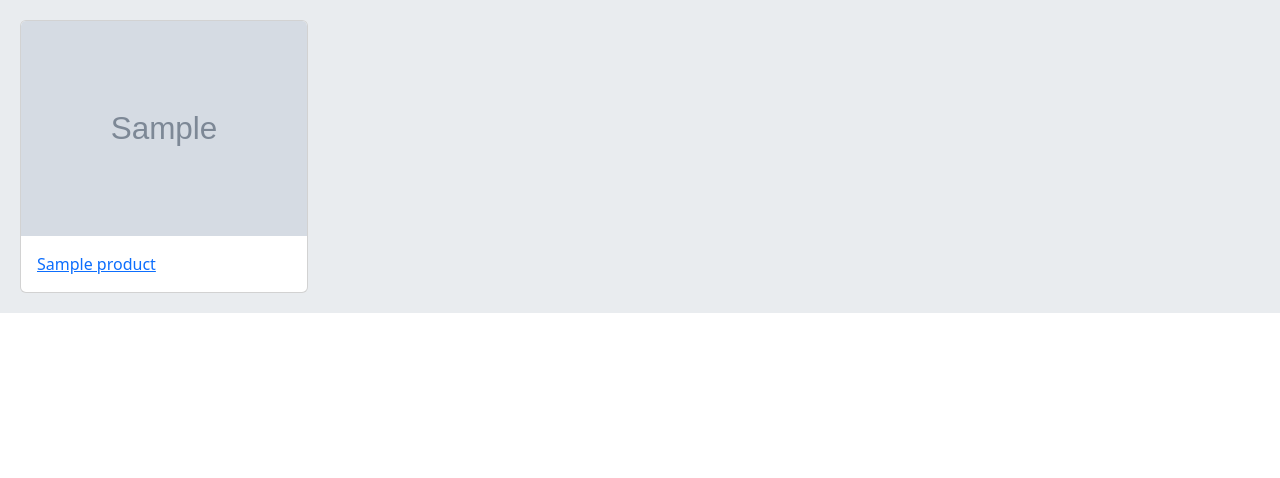
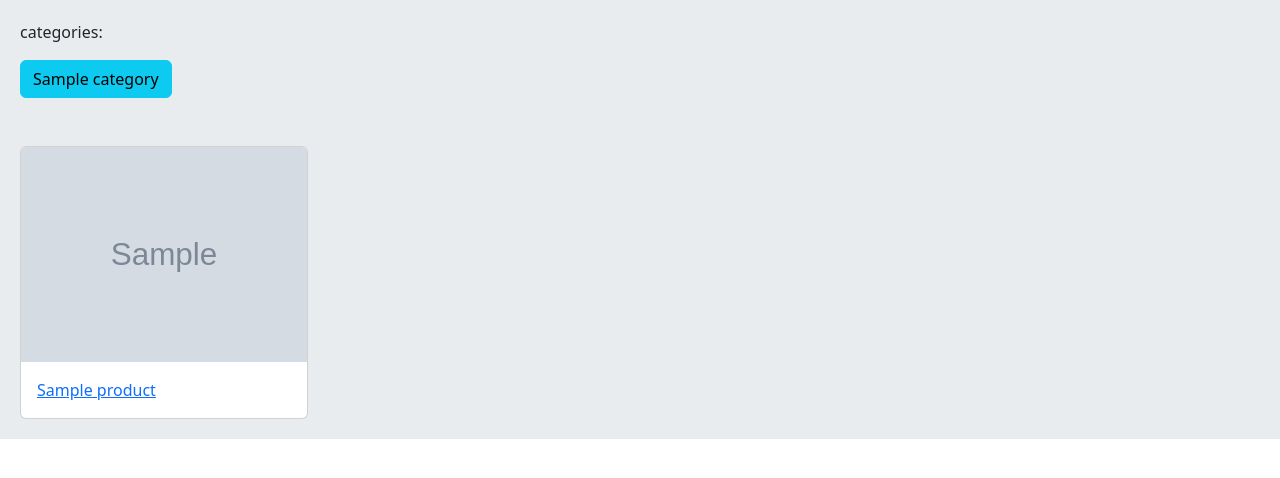
Before and after one commit to mohamadsajjadi/Django-Online-shop, a Django app: page / in a window 1280 px wide. Shown: the part 56-534 px from the top of the page. Run offline with Django 4.2, Linux system fonts and the light colour scheme; tables that the repository leaves empty hold one stand-in row (values such as "Sample post"); grey boxes marked "Sample" are stand-in pictures.

Commit message:
complete the category

```diff
--- a/A/home/templates/home/home.html
+++ b/A/home/templates/home/home.html
@@ -6,8 +6,13 @@
 {% endblock %}
 
 {% block content %}
+    <p>categories: </p>
+    {% for category in categories %}
+        <a href="{% url "home:category_filter" category.slug %}" class="btn btn-info">{{ category.name }}</a>
+    {% endfor %}
+    <br><br><br>
     {% for product in products %}
-        <div class="card" style="width: 18rem;">
+        <div class="card" style="width: 18rem;display: inline-block">
             <img src="{{ product.image.url }}" class="card-img-top" alt="...">
             <div class="card-body">
                 <a href="{{ product.get_absolute_url }}" class="card-title">{{ product.name }}</a>
--- a/A/home/templates/home/product_detail.html
+++ b/A/home/templates/home/product_detail.html
@@ -6,5 +6,7 @@
     <p>{{ products.price }} $</p>
     <div class="card" style="width: 18rem;">
         <img src="{{ products.image.url }}" class="card-img-top col" alt="...">
-    </div>
+    </div><br>
+    <p>{{ products.description }}</p>
+
 {% endblock %}
--- a/A/home/urls.py
+++ b/A/home/urls.py
@@ -11,6 +11,7 @@ bucket_urls = [
 
 urlpatterns = [
     path('', views.HomeView.as_view(), name='home'),
+    path('category/<slug:category_slug>/', views.HomeView.as_view(), name="category_filter"),
     path('bucket/', include(bucket_urls)),
     path('product/<slug:slug>/', views.ProductDetailView.as_view(), name='product_detail'),
 ]
--- a/A/home/views.py
+++ b/A/home/views.py
@@ -1,15 +1,19 @@
 from django.contrib import messages
 from django.shortcuts import render, get_object_or_404, redirect
 from django.views import View
-from .models import Product
+from .models import Product, Category
 from . import tasks
 from utils import UserIsAdminMixin
 
 
 class HomeView(View):
-    def get(self, request):
+    def get(self, request, category_slug=None):
         product = Product.objects.filter(available=True)
-        return render(request, 'home/home.html', {'products': product})
+        categories = Category.objects.all()
+        if category_slug:
+            category = Category.objects.get(slug=category_slug)
+            product = product.filter(category=category)
+        return render(request, 'home/home.html', {'products': product, 'categories': categories})
 
 
 class ProductDetailView(View):
```
